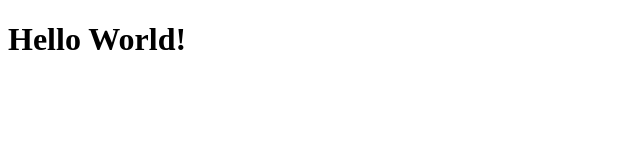
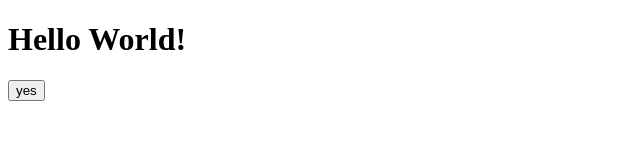
Before and after one commit to juanest20/Hoy, a plain HTML site: page index.html in a window 1280 px wide. Shown: the full height of the page, 0-640 px from the left. Drawn offline with Linux system fonts and the light colour scheme.

Commit message:
Update index.html

```diff
--- a/index.html
+++ b/index.html
@@ -8,4 +8,7 @@
     <body>
         <h1>Hello World!</h1>
     </body>
+    <button>
+        yes
+    </button>
 </html>
```
